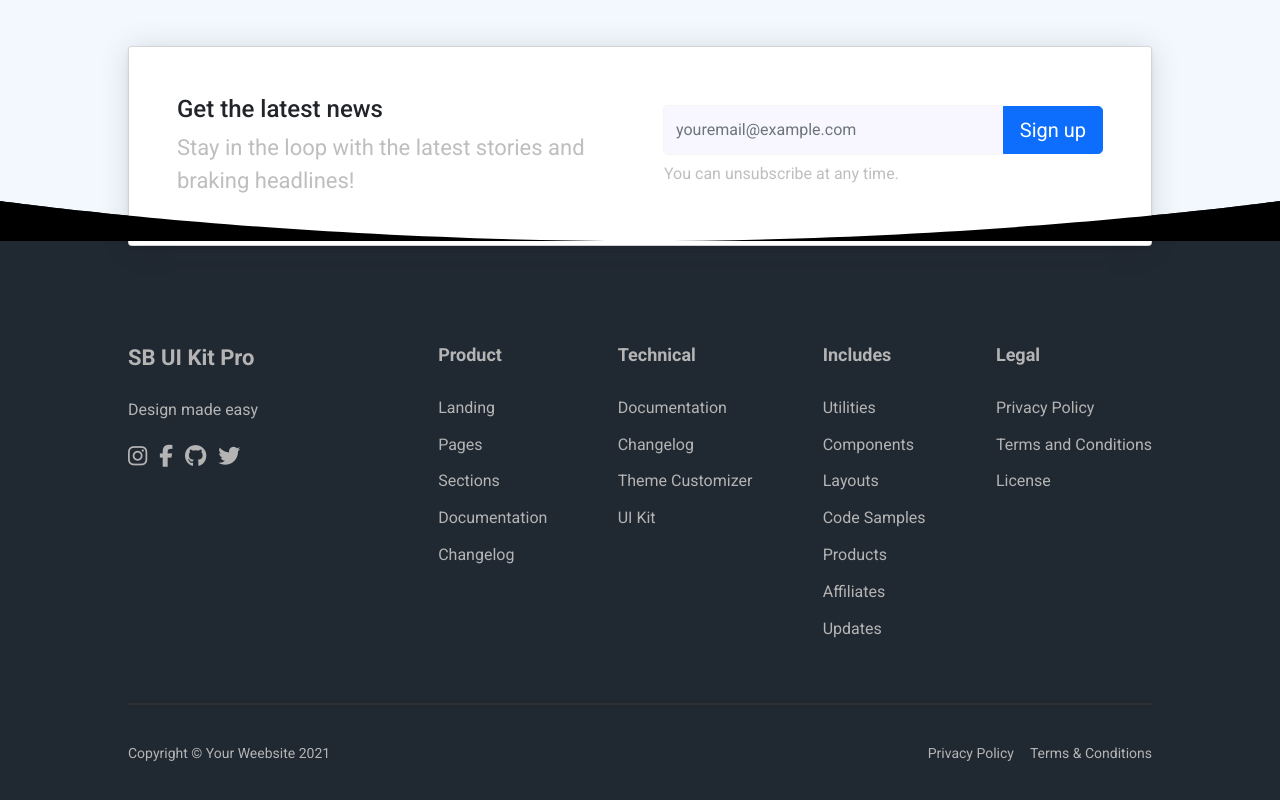
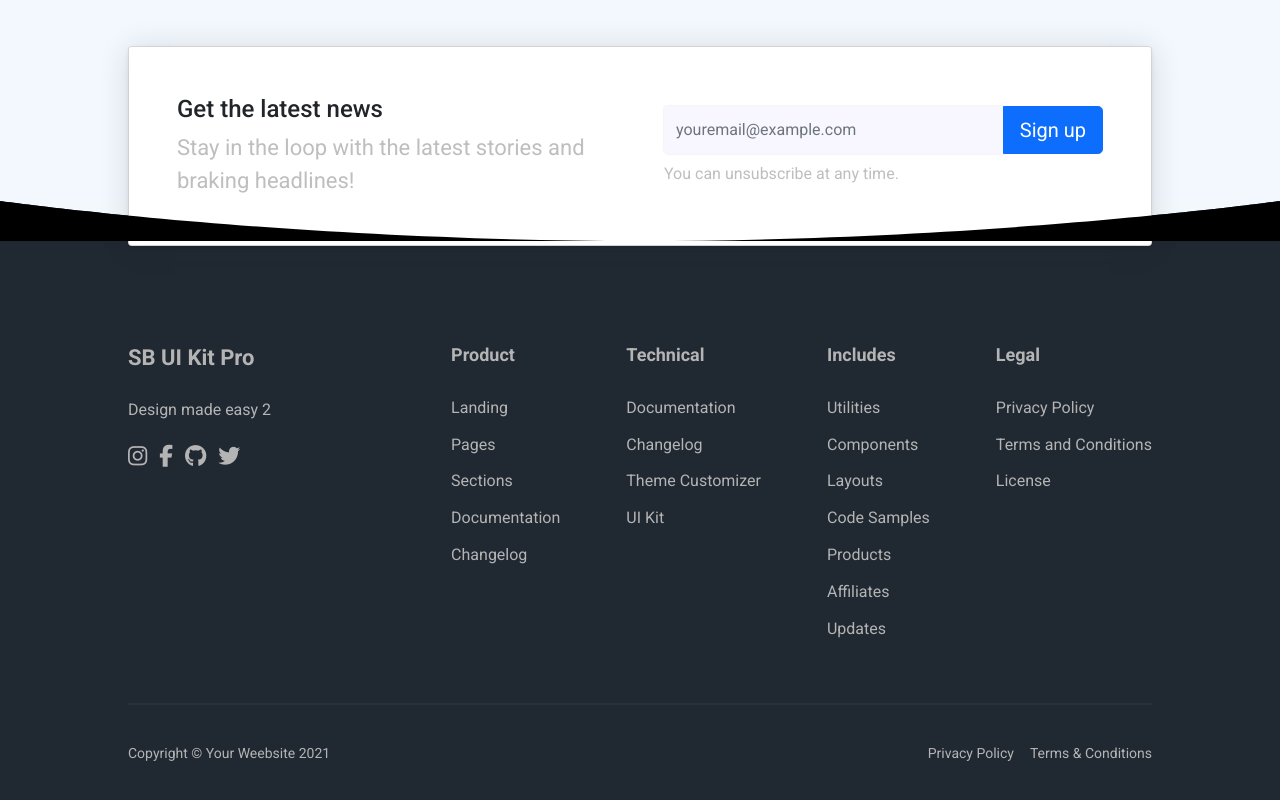
Before and after one commit to JoseRicardoPE/RepoEJercico3, a plain HTML site: page index.html in a window 1280 px wide. Shown: the part 1908-2708 px from the top of the page. Drawn offline with nearby package versions, Linux system fonts and the light colour scheme; files whose address does not match are found by name.

Commit message:
Update index.html

```diff
--- a/index.html
+++ b/index.html
@@ -388,7 +388,7 @@
             <figure class="footer__logo">
               <span class="footer__img">SB UI Kit Pro</span>
             </figure>
-            <span class="icons__text">Design made easy</span>
+            <span class="icons__text">Design made easy 2</span>
             <div class="footer__icons">
               <a href="#" target="_blank">
                 <i class="fa fa-instagram"></i>
```
